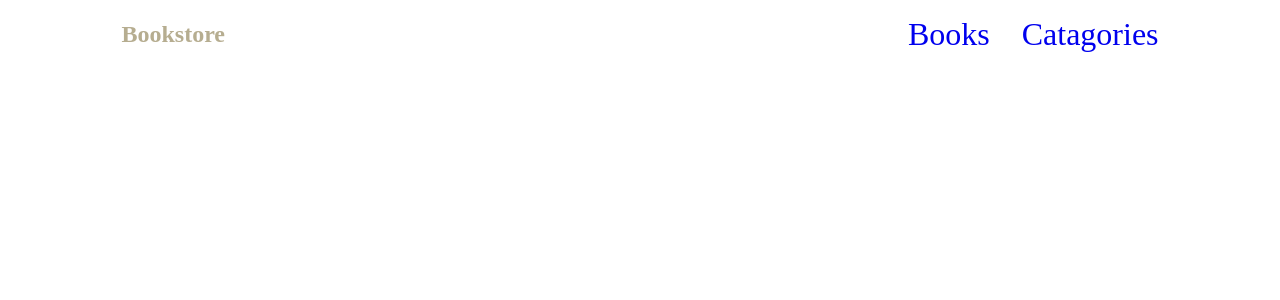
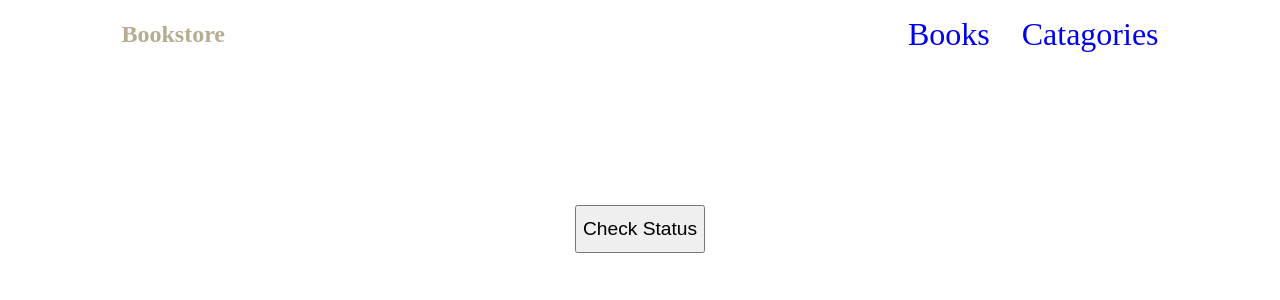
Before and after one commit to chukwuebukaVictor/book-store, a React (Create React App) app: page /Categories in a window 1280 px wide. Shown: the top 300 px of the page. Built offline with nearby package versions, Linux system fonts and the light colour scheme.

Commit message:
Implemented reviewers correction

```diff
--- a/src/App.js
+++ b/src/App.js
@@ -1,7 +1,7 @@
 import React from 'react';
 import { BrowserRouter as Router, Routes, Route } from 'react-router-dom';
 import Books from './components/Books';
-import Catagories from './components/Categories';
+import Categories from './components/Categories';
 import Navbar from './components/Navbar';
 import './App.css';
 
@@ -12,7 +12,7 @@ const App = () => (
       <Routes>
         <Route exact path="/" element={<Books />} />
         <Route path="bookstore" element={<Books />} />
-        <Route path="/Catagories" element={<Catagories />} />
+        <Route path="/Categories" element={<Categories />} />
       </Routes>
     </Router>
   </div>
```
